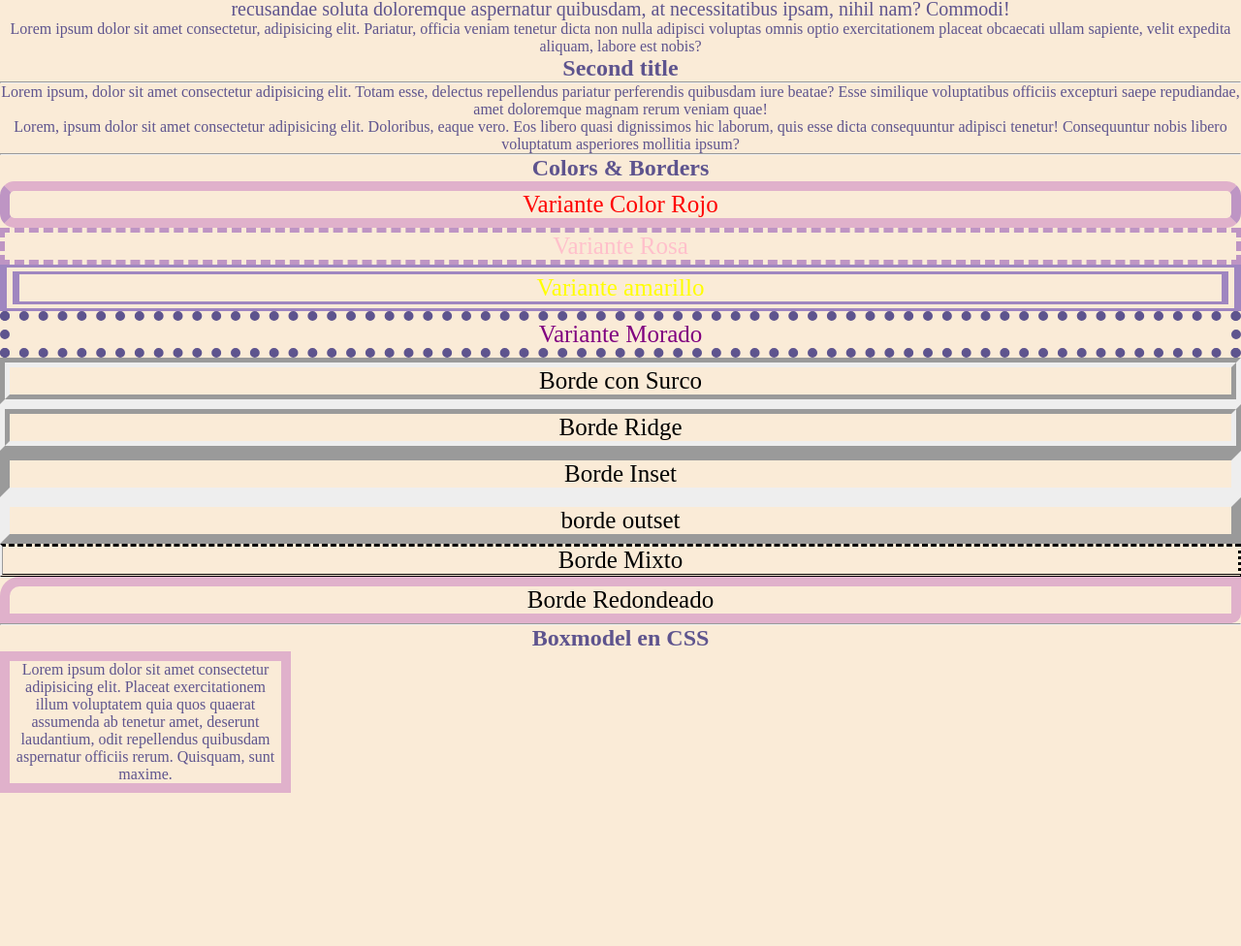
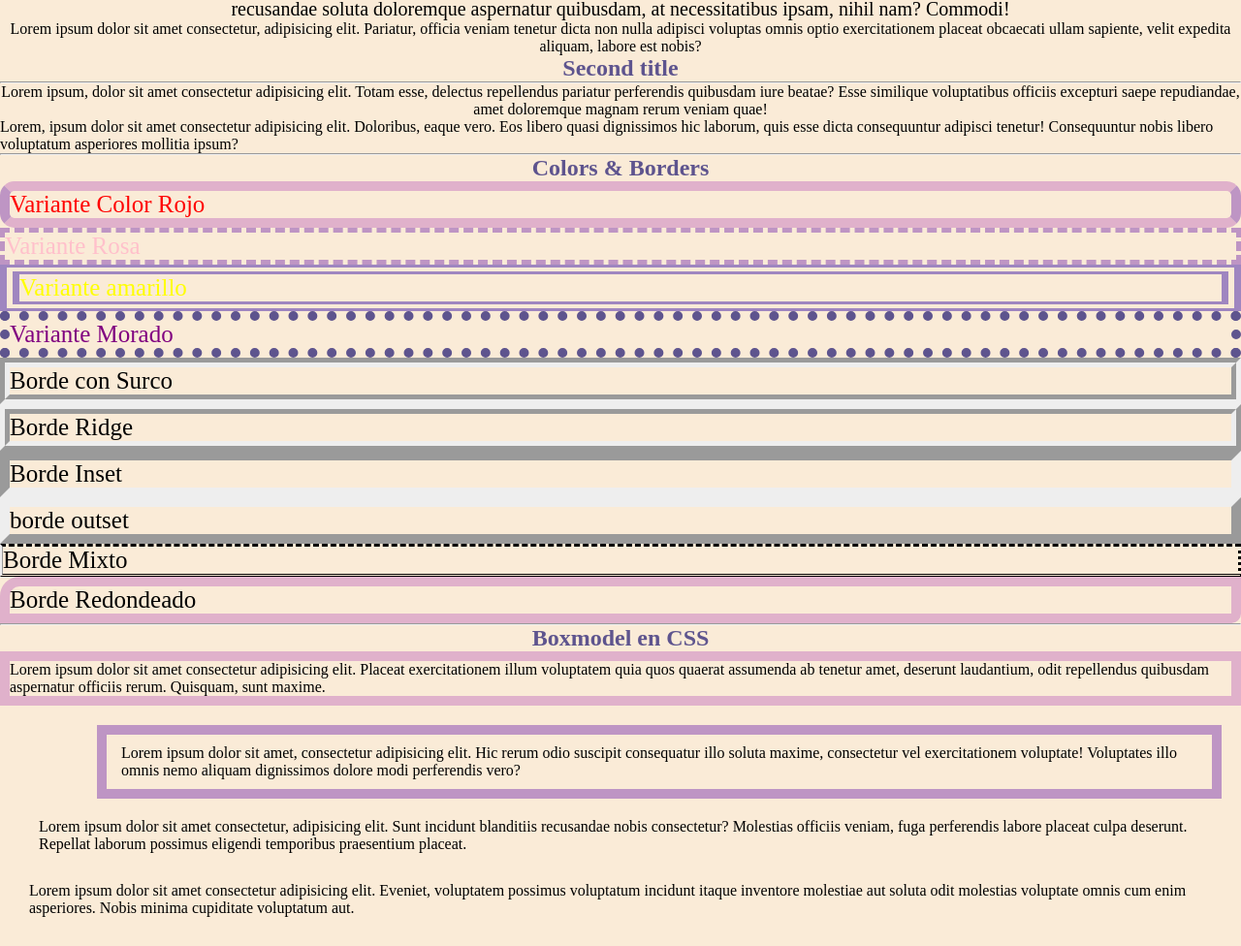
Before and after one commit to albertoZR/css-bootcamp, a plain HTML site: page index.html in a window 1280 px wide. Shown: the part 62-1038 px from the top of the page at 97% size. Before the commit the page ends 880 px from the top, so only its background shows below. Drawn offline with Linux system fonts and the light colour scheme.

Commit message:
Apuntes section 13

```diff
--- a/css/styles.css
+++ b/css/styles.css
@@ -26,13 +26,13 @@ Gardient palette:
 .texto-grande {
     font-size: 20px;
 }
-h2, p {
+h2 {
     color: #5e548e;
     text-align: center;
 }
-p.centrar {
+/*p.centrar {
     text-align: center;
-}
+}*/
 .rojo {
     font-size: 25px;
     color: red;
@@ -93,8 +93,24 @@ p.centrar {
     border: 0 solid #be95c4;
     margin: 0;
     background-color: #e0b1cb;
-    width: 300px;
+    max-width: 100%;
+    /*max max-height: 100px;*/
     /*outline: 10px solid #9f86c0;
     outline-offset: 10px;*/
     box-sizing: border-box;
 }
+.box-center {
+    padding: 10px 15px;
+    border: 10px solid #be95c4;
+    margin-left: 100px;
+    box-sizing: border-box;
+}
+p.interno {
+    margin: inherit;
+}
+div {
+    margin: 20px;
+}
+.caja-uno {
+    margin: 30px;
+}
--- a/index.html
+++ b/index.html
@@ -56,5 +56,29 @@
         officiis rerum. Quisquam, sunt maxime.
       </p>
     </div>
+    <div class="box-center">
+      <p>
+        Lorem ipsum dolor sit amet, consectetur adipisicing elit. Hic rerum odio
+        suscipit consequatur illo soluta maxime, consectetur vel exercitationem
+        voluptate! Voluptates illo omnis nemo aliquam dignissimos dolore modi
+        perferendis vero?
+      </p>
+    </div>
+    <div>
+      <p class="interno">
+        Lorem ipsum dolor sit amet consectetur, adipisicing elit. Sunt incidunt
+        blanditiis recusandae nobis consectetur? Molestias officiis veniam, fuga
+        perferendis labore placeat culpa deserunt. Repellat laborum possimus
+        eligendi temporibus praesentium placeat.
+      </p>
+    </div>
+    <div class="caja-uno">
+      <p>
+        Lorem ipsum dolor sit amet consectetur adipisicing elit. Eveniet,
+        voluptatem possimus voluptatum incidunt itaque inventore molestiae aut
+        soluta odit molestias voluptate omnis cum enim asperiores. Nobis minima
+        cupiditate voluptatum aut.
+      </p>
+    </div>
   </body>
 </html>
```
